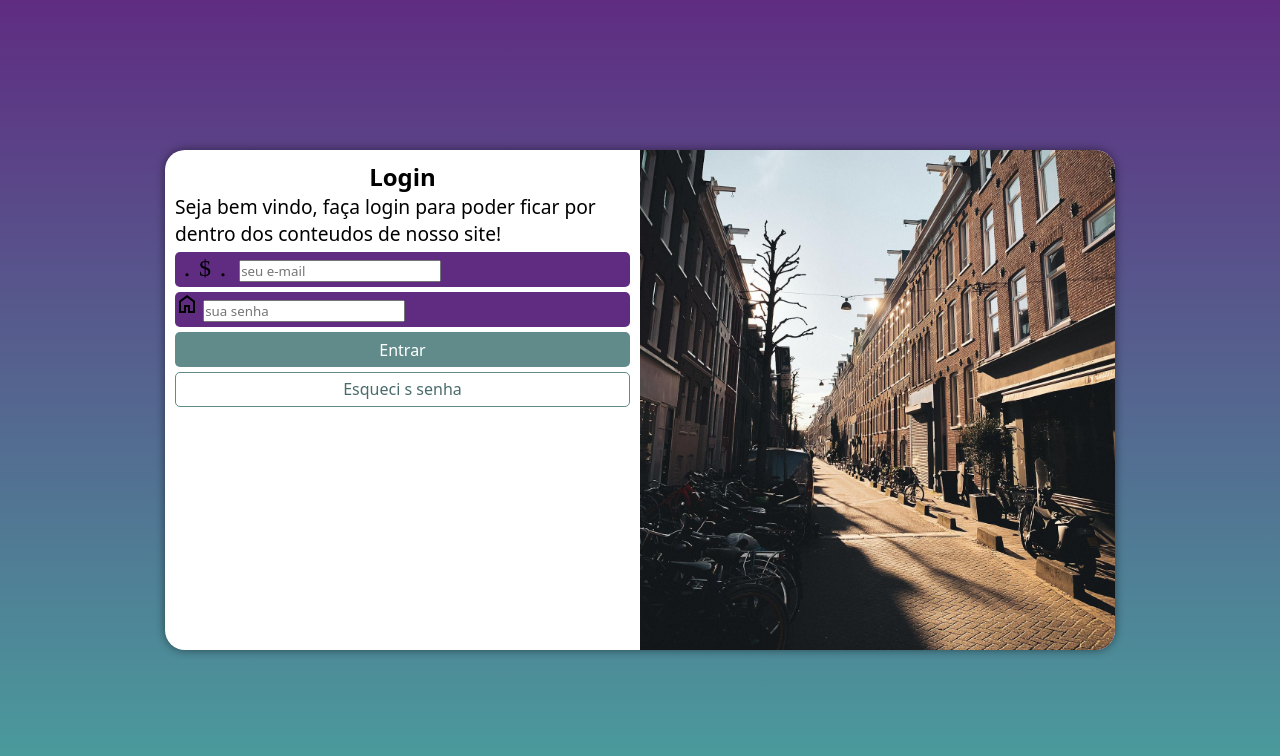
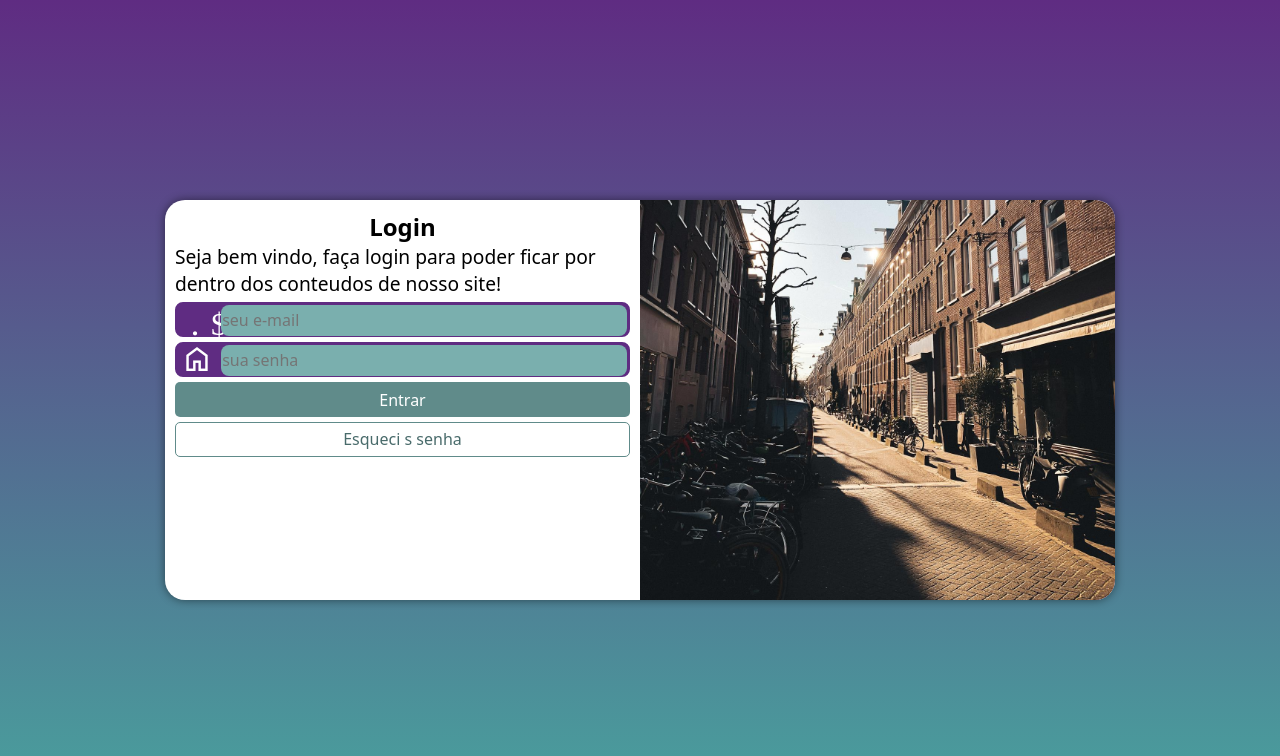
Before and after one commit to DanielPerote/projeto-login, a plain HTML site: page index.html in a window 1280 px wide. Drawn offline with nearby package versions, Linux system fonts and the light colour scheme.

Commit message:
Site Completo

```diff
--- a/estilos/media-query.css
+++ b/estilos/media-query.css
@@ -6,6 +6,7 @@
     }
     section#login{
         width: 80vw;
+        height: 300px;
     }
     section#login > div#img{
         float: left;
@@ -23,6 +24,7 @@
     }
     section#login{
         width: 950px;
+        height: 400px;
     }
     section#login > div#img{
         float: right;
--- a/estilos/style.css
+++ b/estilos/style.css
@@ -23,7 +23,6 @@ section#login{
     position: absolute;
     top: 50%;
     left: 50%;
-    transform: translate(-50%,-50%);
     overflow: hidden;
 
     background-color: white;
@@ -32,6 +31,7 @@ section#login{
     border-radius: 20px;
     box-shadow: 0px 0px 10px rgba(0, 0, 0, 0.493);
 
+    transform: translate(-50%,-50%);
     transition: width 0.3s, heigth 0.3s;
     transition-timing-function: ease;
 
@@ -58,8 +58,30 @@ form > div.campo{
     display: block;
     background-color: #5f2c82;
     margin: 5px 0px;
-    border-radius: 5px;
+    border-radius: 8px;
     height: 35px;
+    border: 2px solid #5f2c82;
+}
+div.campo > span{
+    color: white;
+    font-size: 2em;
+    width: 40px;
+    padding: 2px;
+    text-align: center;
+    transform: translateY(-3px);
+}
+div.campo > input{
+    background-color: #7aafae;
+    font-size: 1em;
+    width:calc(100% - 45px);
+    height: 100%;
+    border: 0px;
+    border-radius: 8px;
+    padding: 1px;
+    transform: translateY(-12px);
+}
+div.campo > input:focus-within{
+    background-color: white;
 }
 form > input[type=submit]{
     display: block;
```
